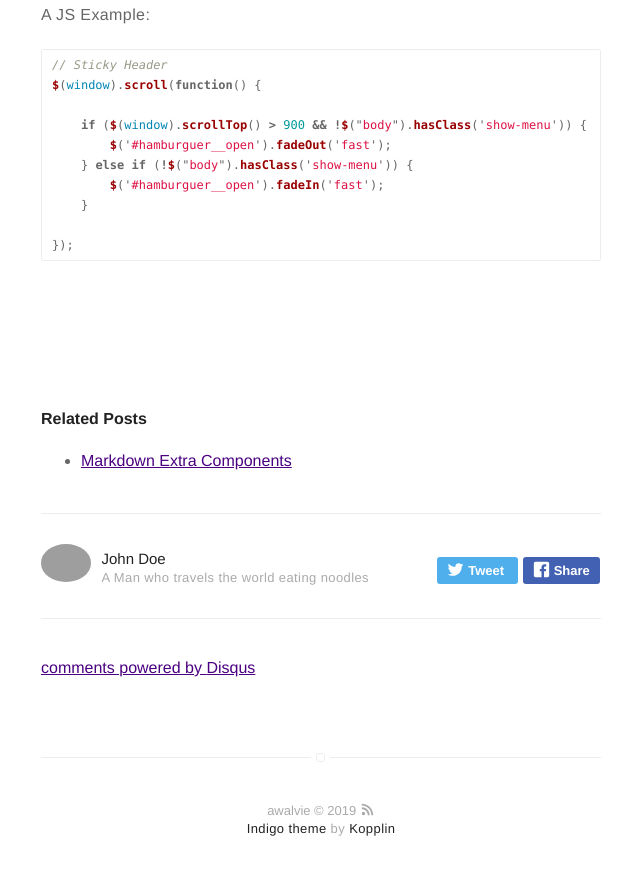
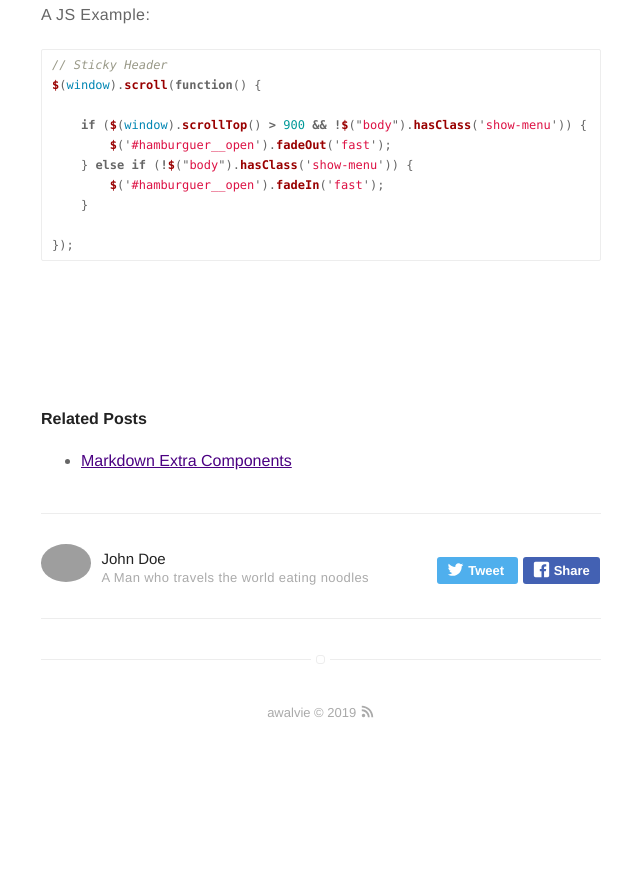
Before and after one commit to us241098/us241098.github.io, a Jekyll site: the page built from _posts/2016-02-24-markdown-common-elements.markdown, in a window 1280 px wide and 900 px high, scrolled down 5115 px. Shown: the top 875 px of the window, without its empty margins (319-959 px from the left). Built offline with Jekyll 4.4.1, drawn with Linux system fonts in a browser that asks for light colours; comment, search, counter and statistics services are not loaded; after the commit the page ends 5875 px from its top, so only the background shows below that; some of the changed lines change nothing that is shown.

Commit message:
analytics and disqus

```diff
--- a/_config.yml
+++ b/_config.yml
@@ -12,7 +12,7 @@
 
 # If you want to include your resume, set to true
 # and specify source (external or local).
-resume: true
+resume: false
 resume-external: true
 resume-url: https://google.com/?q=my+resume
 
@@ -30,28 +30,27 @@
 
 # if you don't want comments in your posts, leave categories empty
 disqus:
-  shortname: mydisqus # enter this from your disqus account
-  categories: [blog, project] # only show disqus for posts that have these categories
+  shortname: awalvie # enter this from your disqus account
 
 # if you don't have any of social below, comment the line
-facebook: myfacebook
-twitter: mytwitter
+#facebook: myfacebook
+twitter: awalvie_
 # google: mygoogle
 # instagram: myinstagram
 # pinterest: mypinterest
 # linkedin: mylinkedin
 # youtube: myyoutube
-# spotify: myspotify
-github: mygithub
-# gitlab: mygitlab
+spotify: 0r1h88zkb8asdgtdqj87n07bm?si=NAeVZ3hETfuK5Q0IpXClFg
+github: awalvie
+# gitlab:
 # lastfm: mylastfm
 # stackoverflow: 7044681/mystackoverflow
 # quora: userquora
-# reddit: username
-medium: medium
+reddit: Awalvie
+#medium: medium
 # vimeo: myvimeo
 # lanyrd: mylanyrd
-email: myemail@gmail.com
+email: agrawal.vishesh.178@gmail.com
 
 authors:
     johndoe:
--- a/_includes/footer.html
+++ b/_includes/footer.html
@@ -1,7 +1,3 @@
 <footer class="footer-main">
     {{ site.name }} © {{ site.time | date: '%Y' }} <a class="link" href="{{ site.url }}/feed.xml" target="_blank"><svg class="icon icon-rss"><use xlink:href="#icon-rss"></use></svg></a>
-
-    <p class="extra">
-        <a class="link" href="https://github.com/sergiokopplin/indigo">Indigo theme</a> by <a class="link" href="https://github.com/sergiokopplin/indigo">Kopplin</a>
-    </p>
 </footer>
--- a/_includes/header.html
+++ b/_includes/header.html
@@ -1,8 +1,4 @@
-{% if page.title == "Home"
-   or page.title == "Blog"
-   or page.title == "Projects"
-   or page.title == "Tags"
-%}{% assign showHeader = true %}{% endif %}
+{% if page.title == "Home"%}{% assign showHeader = true %}{% endif %}
 
 {% if showHeader == true %}
     <header class="header-home {% if site.animation %}animated{% endif %}">
@@ -23,4 +19,13 @@
     </header>
 {% endif %}
 
+{% if page.title == "Blog" or page.title == "Projects" or page.title == "About" %}{% assign showMinHeader = true %}{% endif %}
+
+<!-- added: new minimal header-->
+{% if showMinHeader == true %}
+    <header class="header-home {% if site.animation %}animated{% endif %}">
+        <h1 class="title">{{ page.title }}</h1>
+        {% include social-links.html %}
+    </header>
+{% endif %}
 {% include nav.html %}
```
Also changed, not shown: 9 other files.
